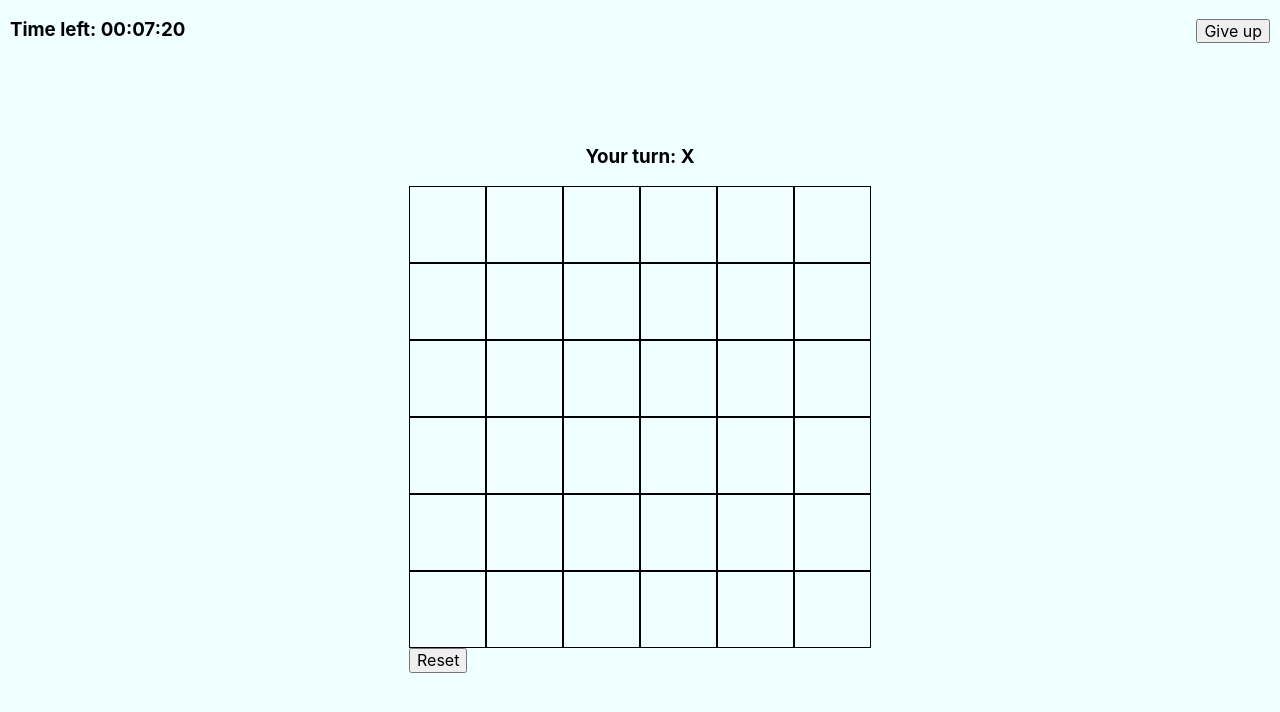
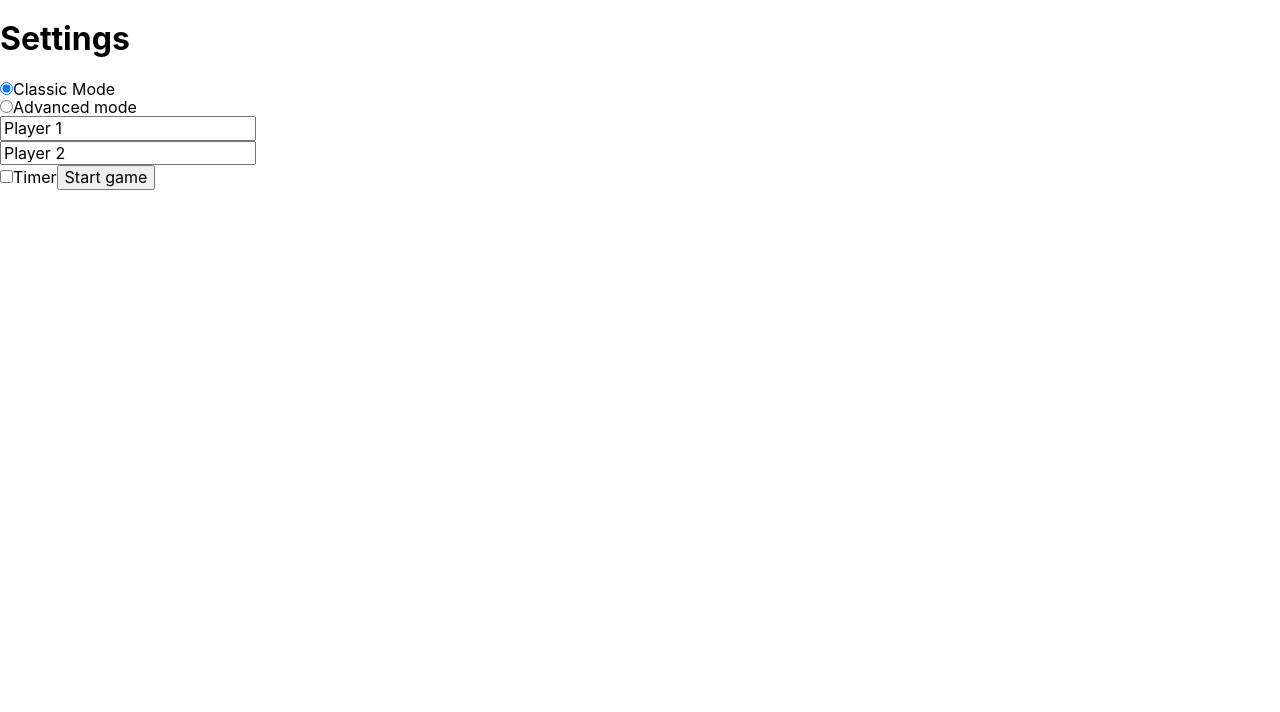
Before and after one commit to Dreams-Pursuit/gravitation, a React (Create React App) app in the folder frontend/: page / in a window 1280 px wide. Both pictures are taken after a click on the button "Offline Mode". Shown: the top 712 px of the page. Built offline with nearby package versions, Linux system fonts and the light colour scheme.

Commit message:
Added setting page(Still need to handle timer and player input)

```diff
--- a/frontend/package.json
+++ b/frontend/package.json
@@ -6,6 +6,7 @@
     "@testing-library/jest-dom": "^5.17.0",
     "@testing-library/react": "^13.4.0",
     "@testing-library/user-event": "^13.5.0",
+    "ESLint": "npm:eslint@^8.56.0",
     "react": "^18.2.0",
     "react-dom": "^18.2.0",
     "react-scripts": "5.0.1",
--- a/frontend/src/App.jsx
+++ b/frontend/src/App.jsx
@@ -1,16 +1,22 @@
 import { useEffect, useState } from "react";
 
 import PlayBoard from "./components/PlayBoard/PlayBoard";
+import SetUp from "./components/StartScreen/Setup";
 import StartScreen from "./components/StartScreen/StartScreen";
 import "./css/App.css";
 
 function App() {
   const [hasGameStarted, setGameStarted] = useState(false);
+  const [gameSetup, setGameSetup] = useState(false);
   const [offlineMode, setOfflineMode] = useState(false);
 
   useEffect(() => {
     const chachedIfStarted = localStorage.getItem("hasGameStarted");
     const chachedOfflineMode = localStorage.getItem("offlineMode");
+    const chachedGameSetup = localStorage.getItem("gameSetup");
+    if (chachedGameSetup) {
+      setGameSetup(JSON.parse(chachedGameSetup));
+    }
     if (chachedIfStarted) {
       setGameStarted(JSON.parse(chachedIfStarted));
     }
@@ -25,12 +31,28 @@ function App() {
   useEffect(() => {
     localStorage.setItem("offlineMode", offlineMode);
   }, [offlineMode]);
+  useEffect(() => {
+    localStorage.setItem("gameSetup", gameSetup);
+  }, [gameSetup]);
 
-  return (
-    <div className="App">
-      { hasGameStarted ? <PlayBoard hasGameStarted={hasGameStarted} setGameStarted={setGameStarted} isOfflineMode={offlineMode}/> : <StartScreen setGameStarted={setGameStarted} setOfflineMode={setOfflineMode}/> }
-    </div>
-  );
+  if(gameSetup)
+    return (
+      <div className="App">
+        <SetUp setGameStarted={setGameStarted} setGameSetup={setGameSetup}/>
+      </div>
+    );
+  else if(hasGameStarted)
+    return (
+      <div className="App">
+        <PlayBoard hasGameStarted={hasGameStarted} setGameStarted={setGameStarted} isOfflineMode={offlineMode}/>
+      </div>
+    );
+  else
+    return (
+      <div className="App">
+        <StartScreen setGameSetup={setGameSetup} setOfflineMode={setOfflineMode}/>
+      </div>
+    );
 }
 
 export default App;
--- a/frontend/src/components/PlayBoard/PlayBoard.jsx
+++ b/frontend/src/components/PlayBoard/PlayBoard.jsx
@@ -3,7 +3,7 @@ import { GRID_HEIGHT, GRID_WIDTH } from "../../functions/constants";
 import "../../css/PlayBoard.css";
 
 
-function PlayBoard({hasGameStarted ,setGameStarted, isOfflineMode }) {
+function PlayBoard({ hasGameStarted ,setGameStarted, isOfflineMode }) {
   const [rows, setRows] = React.useState(generateEmptyCellValues()); // Find a more efficient way
   const [currentPlayer, setCurrentPlayer] = React.useState("X");
   const [gameEnded, setGameEnded] = React.useState(false);
--- /dev/null
+++ b/frontend/src/components/StartScreen/Setup.jsx
@@ -0,0 +1,44 @@
+
+
+function SetUp({setGameStarted, setGameSetup}){
+    function onStartOfflineModeButton(e) {
+        e.preventDefault();
+        const gameMode = document.querySelector("input[name=\"mode\"]:checked").id;
+        const firstPlayer = document.getElementById("player1Name").value;
+        const secondPlayer = document.getElementById("player2Name").value;
+        if (e.target.id === "game-start-button")setGameStarted(true);
+        setGameSetup(false);
+    }
+
+    function onTimerCheck(e){
+        var timerCheckbox = document.getElementById("timer-check");
+        var timerFields = document.getElementById("timer-value");
+        console.log("Timer checked");
+        timerFields.hidden = !timerCheckbox.checked;
+    }
+
+    return(
+        <div className="setup-screen">
+            <h1>
+                Settings
+            </h1>
+            <form>
+                <input type="radio" id="classic" name="mode" checked />
+                <label for="classic">Classic Mode</label><br/>
+                <input type="radio" id="advanced" name="mode" />
+                <label for="advanced">Advanced mode</label><br/>
+            </form>
+            <input type="text" id="player1Name" defaultValue="Player 1" pattern="[a-zA-Z0-9\s]+" required /><br/>
+            <input type="text" id="player2Name" defaultValue="Player 2" pattern="[a-zA-Z0-9\s]+" required /><br/>
+            <input type="checkbox" id="timer-check" onClick={onTimerCheck}/>
+            <label for="timer">Timer</label>
+            <div id="timer-value" hidden>
+                <input type="text" id="timer-minutes" defaultValue="00" pattern="[0-9]+"/>
+                <input type="text" id="timer-seconds" defaultValue="30" min="0" max="59" pattern="[0-9]+" required/>
+            </div>
+            <button id="game-start-button" onClick={onStartOfflineModeButton}>Start game</button>
+        </div>
+    );
+}
+
+export default SetUp;
--- a/frontend/src/components/StartScreen/StartScreen.jsx
+++ b/frontend/src/components/StartScreen/StartScreen.jsx
@@ -1,12 +1,12 @@
 // import React from "react";
 import "../../css/StartScreen.css";
 
-function StartScreen({ setGameStarted, setOfflineMode }) {
+function StartScreen({ setGameSetup, setOfflineMode }) {
 
-  function onStartOfflineModeButton(e) {
+  function onSetup(e) {
     e.preventDefault();
     if (e.target.id === "offline-mode-btn") setOfflineMode(true);
-    setGameStarted(true);
+    setGameSetup(true);
   }
 
   return (
@@ -15,8 +15,8 @@ function StartScreen({ setGameStarted, setOfflineMode }) {
       <p><i>Empower yourself by an extase from each move</i></p>
       <br />
       <br />
-      <button id="offline-mode-btn" className="choose-mode-btn" onClick={onStartOfflineModeButton}>Offline Mode</button>
-      <button className="choose-mode-btn" onClick={onStartOfflineModeButton}>Multiplayer</button>
+      <button id="offline-mode-btn" className="choose-mode-btn" onClick={onSetup}>Offline Mode</button>
+      <button className="choose-mode-btn" onClick={onSetup}>Multiplayer</button>
     </div>
   );
 }
```
Also changed, not shown: frontend/.eslintrc.json, 1 other file (tests, documents, lock files or other folders).
